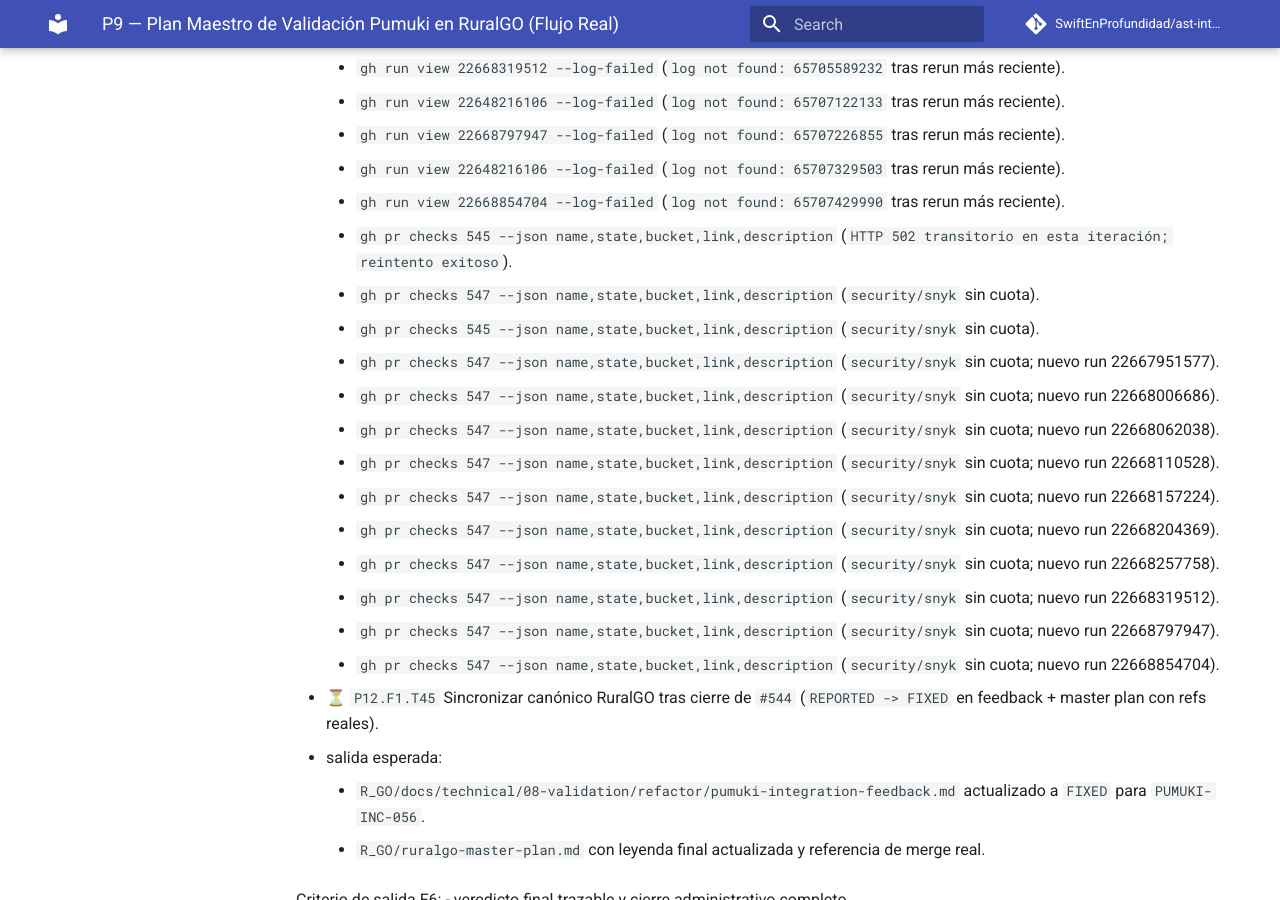
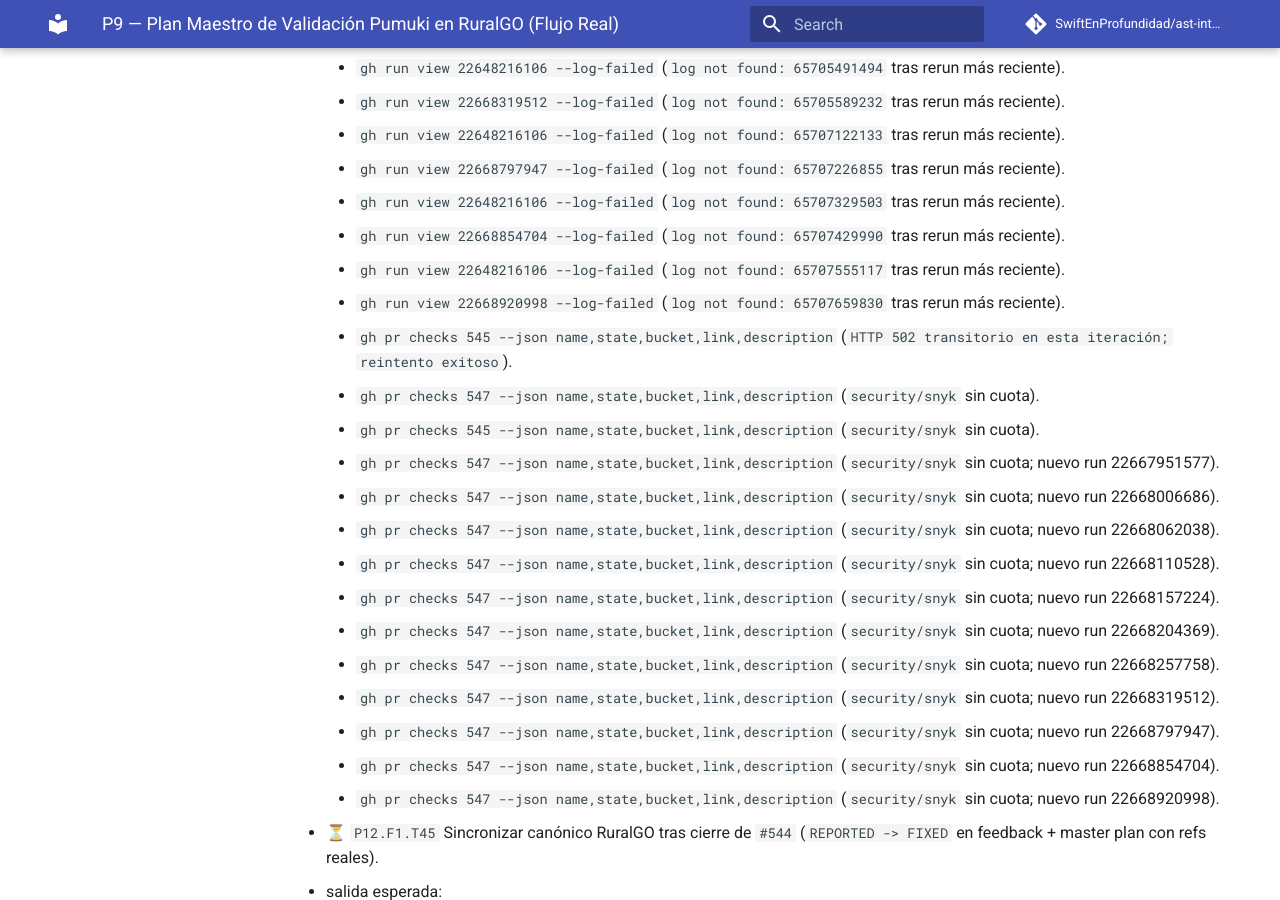
Before and after one commit to SwiftEnProfundidad/ast-intelligence-hooks, an MkDocs documentation site: the page built from docs/seguimiento-completo-validacion-ruralgo-03-03-2026.md, in a window 1280 px wide and 900 px high, scrolled down 54624 px. Built offline with MkDocs 1.6.1 and Material for MkDocs 9.7.7, drawn with Linux system fonts in a browser that asks for light colours; comment, search, counter and statistics services are not loaded; some of the changed text lies outside the part shown.

Commit message:
docs(tracking): append T47 heartbeat for ongoing remote CI blocker

```diff
--- a/docs/seguimiento-completo-validacion-ruralgo-03-03-2026.md
+++ b/docs/seguimiento-completo-validacion-ruralgo-03-03-2026.md
@@ -1391,6 +1391,7 @@ Criterio de salida F5:
       - `https://github.com/SwiftEnProfundidad/ast-intelligence-hooks/issues/546#issuecomment-3997159959`
       - `https://github.com/SwiftEnProfundidad/ast-intelligence-hooks/issues/546#issuecomment-3997170015`
       - `https://github.com/SwiftEnProfundidad/ast-intelligence-hooks/issues/546#issuecomment-3997180722`
+      - `https://github.com/SwiftEnProfundidad/ast-intelligence-hooks/issues/546#issuecomment-3997189427`
     - evidencia de bloqueo vigente:
       - `gh run view 22648407847` (`billing lock` en GitHub Actions).
       - `gh run view 22648597740` (`billing lock` persistente tras rerun/retrigger).
@@ -1529,6 +1530,8 @@ Criterio de salida F5:
       - `gh run view 22668797947 --log-failed` (`log not found: 65707226855` tras rerun más reciente).
       - `gh run view 22648216106 --log-failed` (`log not found: 65707329503` tras rerun más reciente).
       - `gh run view 22668854704 --log-failed` (`log not found: 65707429990` tras rerun más reciente).
+      - `gh run view 22648216106 --log-failed` (`log not found: 65707555117` tras rerun más reciente).
+      - `gh run view 22668920998 --log-failed` (`log not found: 65707659830` tras rerun más reciente).
       - `gh pr checks 545 --json name,state,bucket,link,description` (`HTTP 502 transitorio en esta iteración; reintento exitoso`).
       - `gh pr checks 547 --json name,state,bucket,link,description` (`security/snyk` sin cuota).
       - `gh pr checks 545 --json name,state,bucket,link,description` (`security/snyk` sin cuota).
@@ -1542,6 +1545,7 @@ Criterio de salida F5:
       - `gh pr checks 547 --json name,state,bucket,link,description` (`security/snyk` sin cuota; nuevo run 22668319512).
       - `gh pr checks 547 --json name,state,bucket,link,description` (`security/snyk` sin cuota; nuevo run 22668797947).
       - `gh pr checks 547 --json name,state,bucket,link,description` (`security/snyk` sin cuota; nuevo run 22668854704).
+      - `gh pr checks 547 --json name,state,bucket,link,description` (`security/snyk` sin cuota; nuevo run 22668920998).
 
 - ⏳ `P12.F1.T45` Sincronizar canónico RuralGO tras cierre de `#544` (`REPORTED -> FIXED` en feedback + master plan con refs reales).
   - salida esperada:
```
